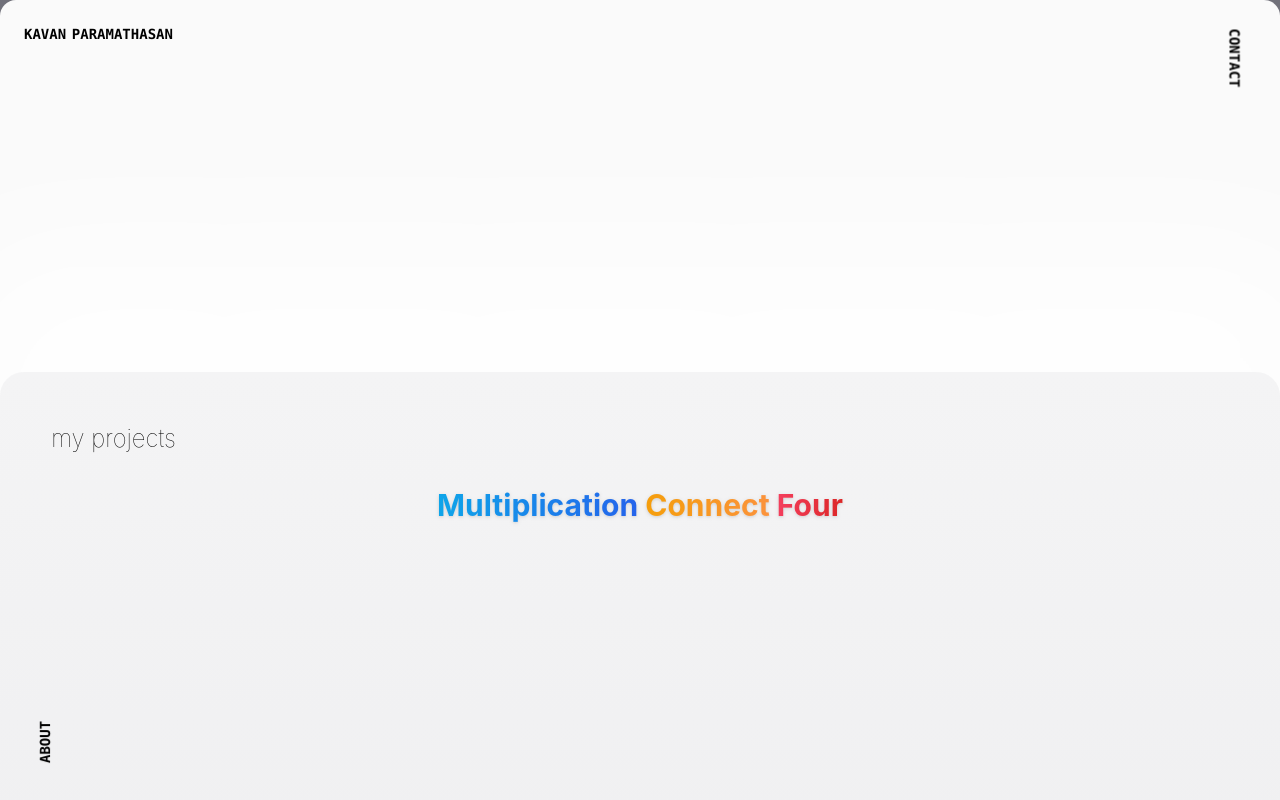
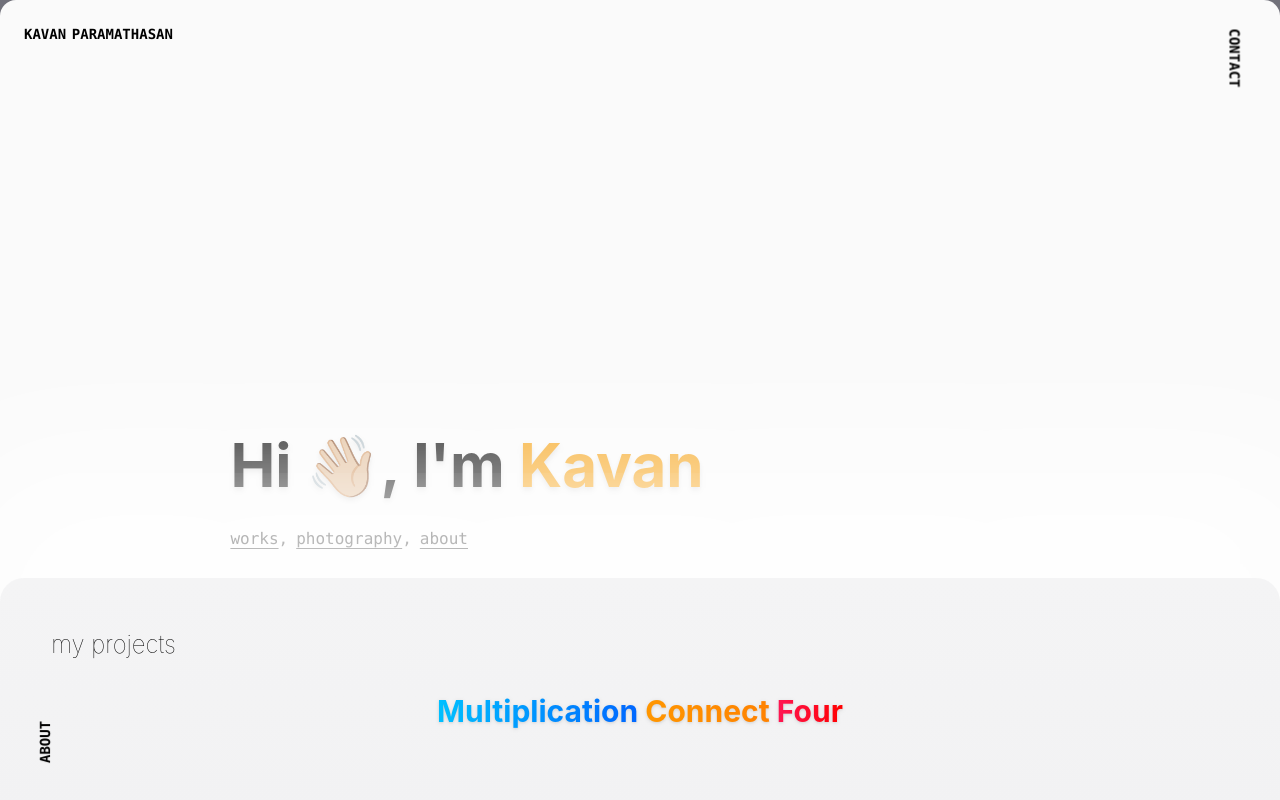
Before and after one commit to kavanparam/react-portfolio-website, a Gatsby site: page / in a window 1280 px wide. Shown: the top 800 px of the page. Built offline with nearby package versions, Linux system fonts and the light colour scheme; Gatsby itself is replaced by a stand-in of ours.

Commit message:
Working first layer w temp fix
- lessened the y-axis translation and added the scale to the animation as well
- doesn't seem to be caught in loop anymore
- might need to move these div y-axis translations to parallax with a similar subtle effect (not completely overlapping like before)

```diff
--- a/src/pages/index.tsx
+++ b/src/pages/index.tsx
@@ -16,12 +16,6 @@
   let { scrollYProgress } = useScroll();
   let y = useTransform(scrollYProgress, [0, 1], ["0%", "500%"]);
 
-  const ref = useRef(null);
-  const isInView = useInView(ref, {
-    // margin: "-15%",
-    amount: 0.3,
-  });
-
   const updateSize = () =>
     setSize({
       x: window.innerWidth,
@@ -37,9 +31,9 @@
     window.onresize = updateSize;
   }, []);
 
-  useEffect(() => {
-    console.log("isInView:", isInView);
-  }, [isInView]);
+  // useEffect(() => {
+  //   console.log("isInView:", isInView);
+  // }, [isInView]);
 
   // console.log("isOpen", isOpen);
   // console.log("window size:", size?.x, size?.y);
@@ -86,9 +80,9 @@
         </nav>
       </header>
 
-      <main className="relative">
+      <main>
         {/* Welcome Page */}
-        <motion.section className="z-0 h-screen p-[18%] bg-zinc-50 rounded-2xl -mb-[10%]">
+        <motion.section className="z-0 h-screen p-[18%] bg-zinc-50 rounded-2xl sm:-mb-48 -mb-44">
           {/* filters */}
           <div>
             {/* <div className="-z-10 absolute -inset-px mx-auto max-w-[1440px] opacity-50 lg:opacity-100">
@@ -198,8 +192,6 @@
           </div> */}
           </div>
 
-          {/* content */}
-          <div>
           <h1 className="mt-[25%] mb-8 text-6xl font-bold drop-shadow-md">
             Hi 👋🏼, I'm <span className="text-amber-500">Kavan</span>
           </h1>
@@ -228,22 +220,22 @@
               </a>
             </li>
           </ul>
-          </div>
         </motion.section>
 
         {/* Projects */}
         <motion.section
-          ref={ref}
-          initial={{ y: 0 }}
-          animate={isInView ? { y: -300, transition: { duration: 0.5 } } : ""}
-          className="z-20 p-[4%] min-h-fit w-full mb-48 shadow-divUp rounded-3xl bg-gradient-to-b from-zinc-100 to-zinc-200"
+          initial={{ scale: 0.9, y: 0 }}
+          whileInView={{ scale: 1, y: -30 }}
+          transition={{ type: "spring", duration: 0.5 }}
+          viewport={{ amount: 0.3, once: false }}
+          className=" z-20 p-[4%] min-h-fit w-full mb-48 shadow-divUp rounded-3xl bg-gradient-to-b from-zinc-100 to-zinc-200"
         >
           <h2 id="projects" className="mb-8 text-2xl font-thin">
             my projects
           </h2>
 
           <div className="mb-96">
-            <h3 className="text-3xl font-bold text-center drop-shadow">
+            <h3 className="text-3xl font-bold text-center drop-shadow saturate-200">
               <span className="text-transparent bg-gradient-to-r from-sky-500 to-blue-600 bg-clip-text">
                 Multiplication
               </span>{" "}
@@ -257,19 +249,19 @@
           </div>
 
           <div className="mb-96">
-            <h3 className="text-3xl font-bold text-center text-transparent bg-clip-text drop-shadow bg-gradient-to-b from-gray-900 via-purple-900 to-violet-600">
+            <h3 className="text-3xl font-bold text-center text-transparent bg-clip-text drop-shadow bg-gradient-to-b saturate-150 from-gray-900 via-purple-900 to-violet-600">
               Portfolio Website
             </h3>
           </div>
 
           <div className="mb-96">
-            <h3 className="text-3xl font-bold text-center text-transparent drop-shadow bg-gradient-to-t from-amber-500 to-orange-600 bg-clip-text">
+            <h3 className="text-3xl font-bold text-center text-transparent drop-shadow bg-gradient-to-t from-amber-500 to-orange-500 bg-clip-text saturate-200">
               Pokedex App
             </h3>
           </div>
 
           <div className="mb-96">
-            <h3 className="text-3xl font-bold text-center text-transparent saturate-200 drop-shadow bg-gradient-to-r from-cyan-600 to-red-600 bg-clip-text">
+            <h3 className="text-3xl font-bold text-center text-transparent saturate-[3] drop-shadow bg-gradient-to-r from-cyan-600 to-red-600 bg-clip-text">
               BookStore App
             </h3>
           </div>
```
Lines whose indentation alone changed are shown as unchanged.
